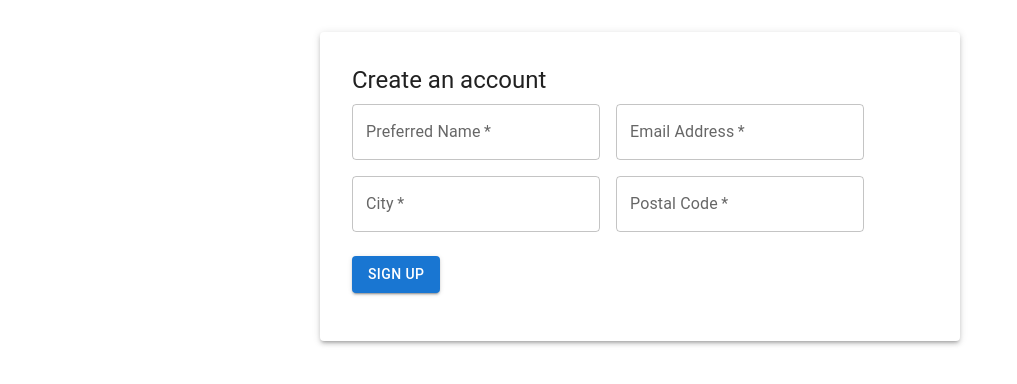
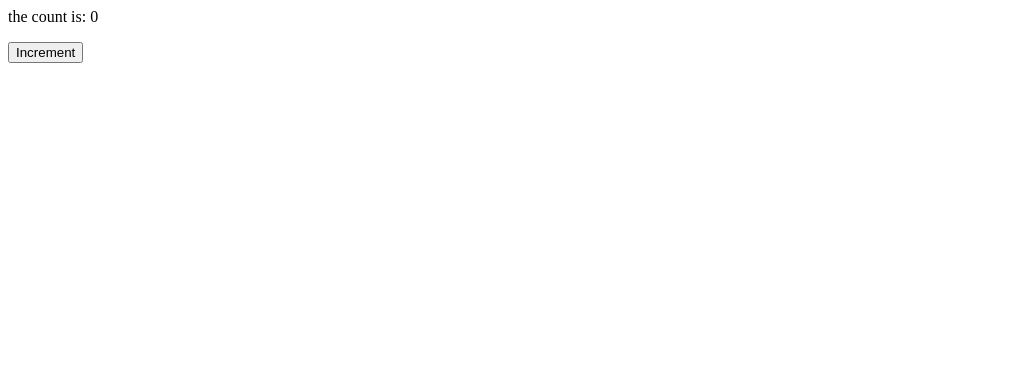
Before and after one commit to arnoldpaye/react-joy, a React (Vite) app: page / in a window 1280 px wide. Shown: the top 384 px of the page, without its empty margins (0-1017 px from the left). Built offline with nearby package versions, Linux system fonts and the light colour scheme.

Commit message:
feat: implement counter functionality in App component

```diff
--- a/src/App.jsx
+++ b/src/App.jsx
@@ -1,8 +1,18 @@
 import React from "react";
-import SignupForm from "./components/SignupForm";
 
 function App() {
-  return <SignupForm />;
+  const [count, setCount] = React.useState(0);
+
+  React.useEffect(() => {
+    console.log(count);
+  }, [count]);
+
+  return (
+    <>
+      <p>the count is: {count}</p>
+      <button onClick={() => setCount(count + 1)}>Increment</button>
+    </>
+  );
 }
 
 export default App;
```
